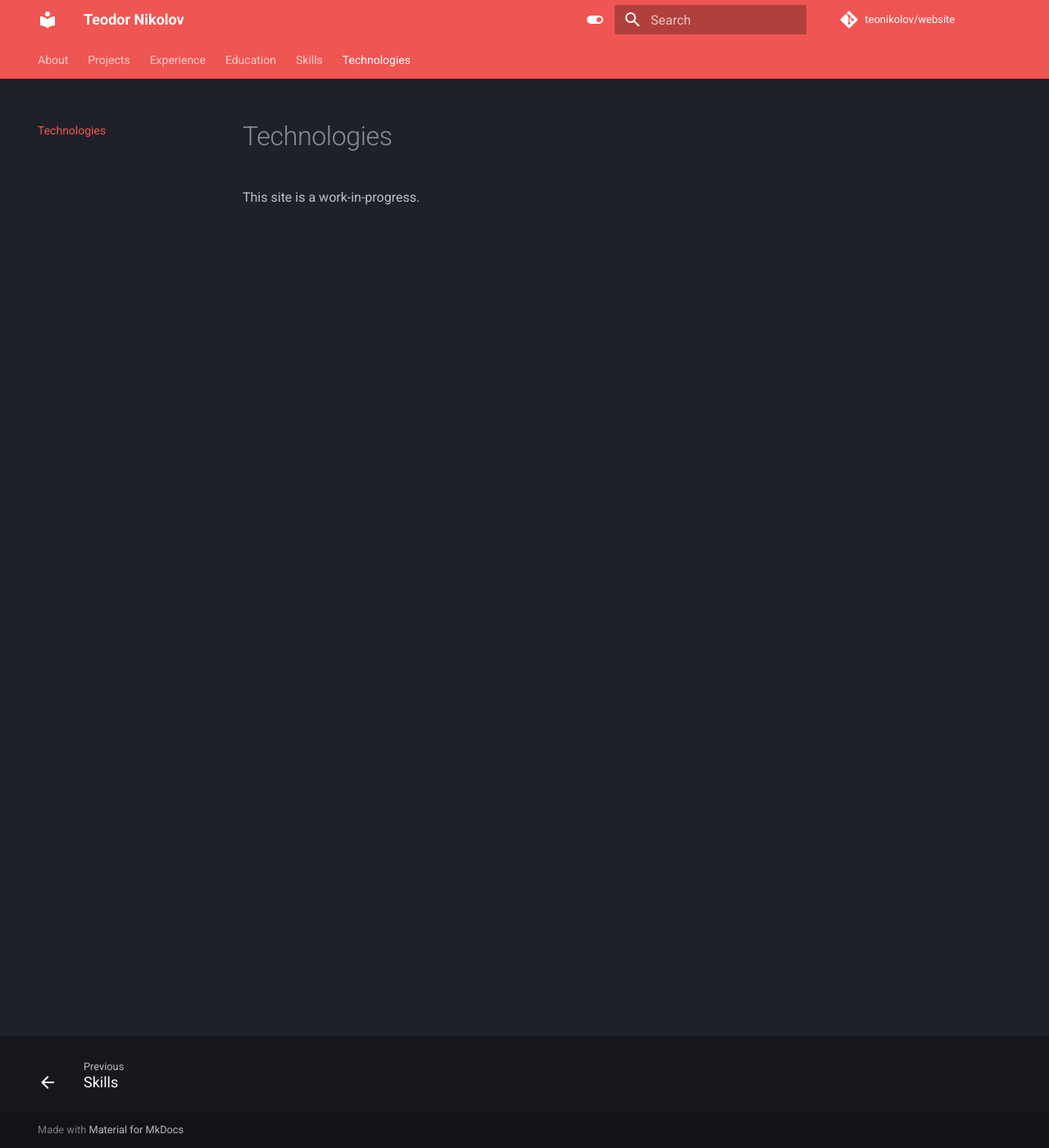
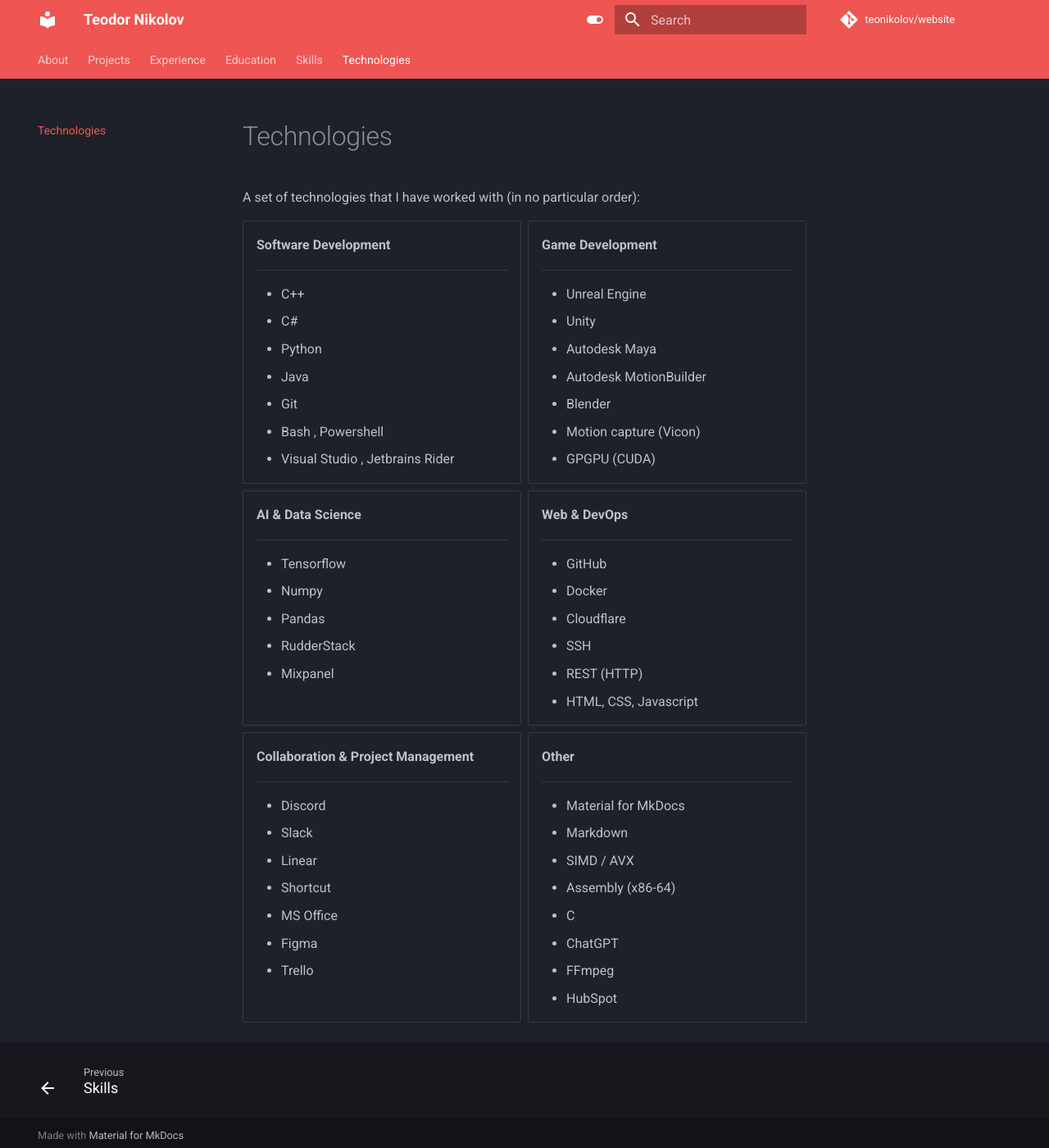
Before and after one commit to TeoNikolov/website, an MkDocs documentation site: the page built from docs/technologies.md, in a window 1280 px wide and 1400 px high. Shown: the whole window at 82% size. Built offline with MkDocs 1.6.1 and Material for MkDocs 9.7.7, drawn with Linux system fonts in a browser that asks for light colours; comment, search, counter and statistics services are not loaded.

Commit message:
Update technologies.md

```diff
--- a/docs/technologies.md
+++ b/docs/technologies.md
@@ -1,3 +1,77 @@
 # Technologies
 
-This site is a work-in-progress.
+A set of technologies that I have worked with (in no particular order):
+
+<div class="grid cards" markdown>
+
+- **Software Development**
+
+    ---
+
+    - C++
+    - C#
+    - Python
+    - Java
+    - Git
+    - Bash , Powershell
+    - Visual Studio , Jetbrains Rider
+
+- **Game Development**
+
+    ---
+
+    - Unreal Engine
+    - Unity
+    - Autodesk Maya
+    - Autodesk MotionBuilder
+    - Blender
+    - Motion capture (Vicon)
+    - GPGPU (CUDA)
+
+- **AI & Data Science**
+
+    ---
+
+    - Tensorflow
+    - Numpy
+    - Pandas
+    - RudderStack
+    - Mixpanel
+
+- **Web & DevOps**
+
+    ---
+
+    - GitHub
+    - Docker
+    - Cloudflare
+    - SSH
+    - REST (HTTP)
+    - HTML, CSS, Javascript
+
+- **Collaboration & Project Management**
+
+    ---
+
+    - Discord
+    - Slack
+    - Linear
+    - Shortcut
+    - MS Office
+    - Figma
+    - Trello
+
+- **Other**
+
+    ---
+
+    - Material for MkDocs
+    - Markdown
+    - SIMD / AVX
+    - Assembly (x86-64)
+    - C
+    - ChatGPT
+    - FFmpeg
+    - HubSpot
+
+</div>
```
